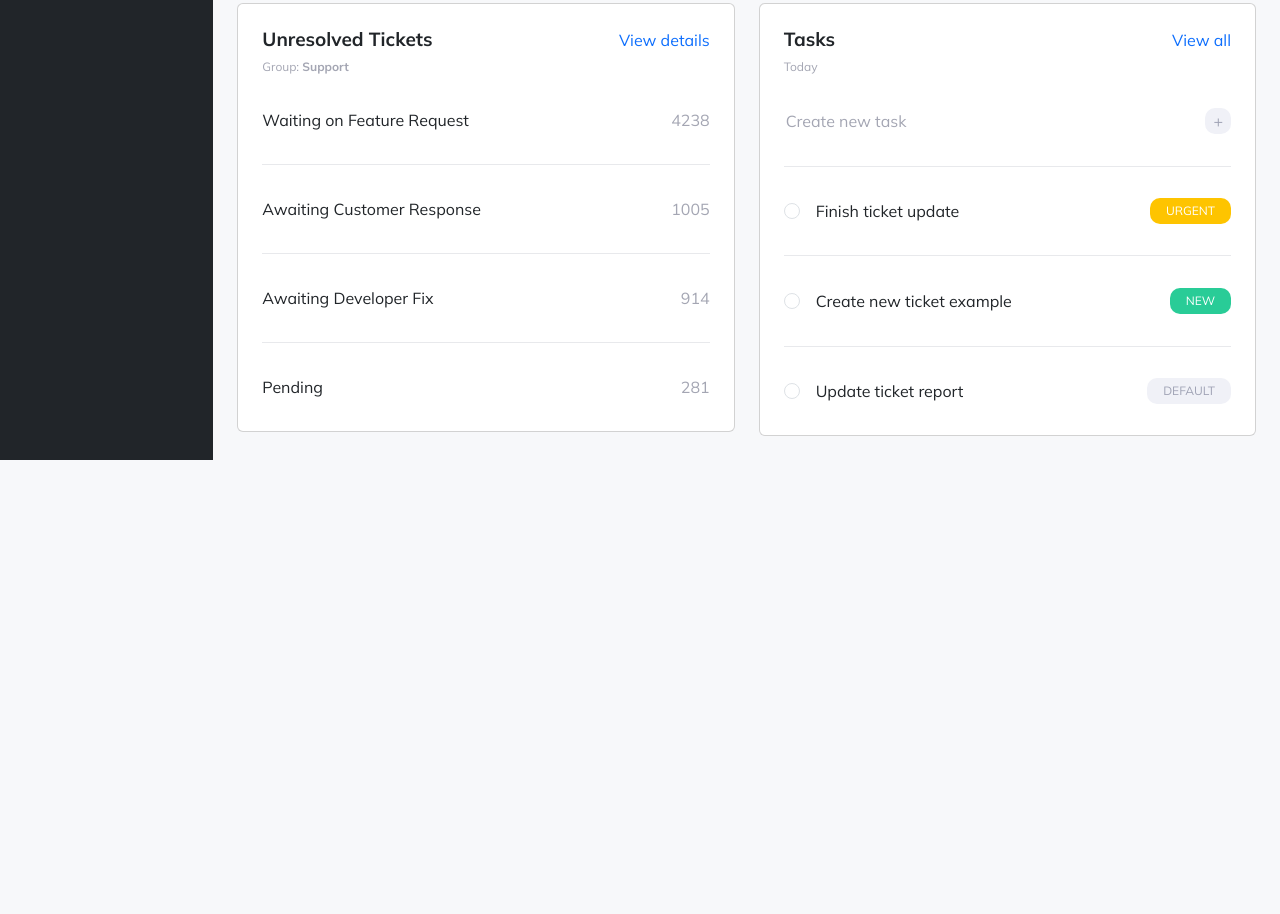
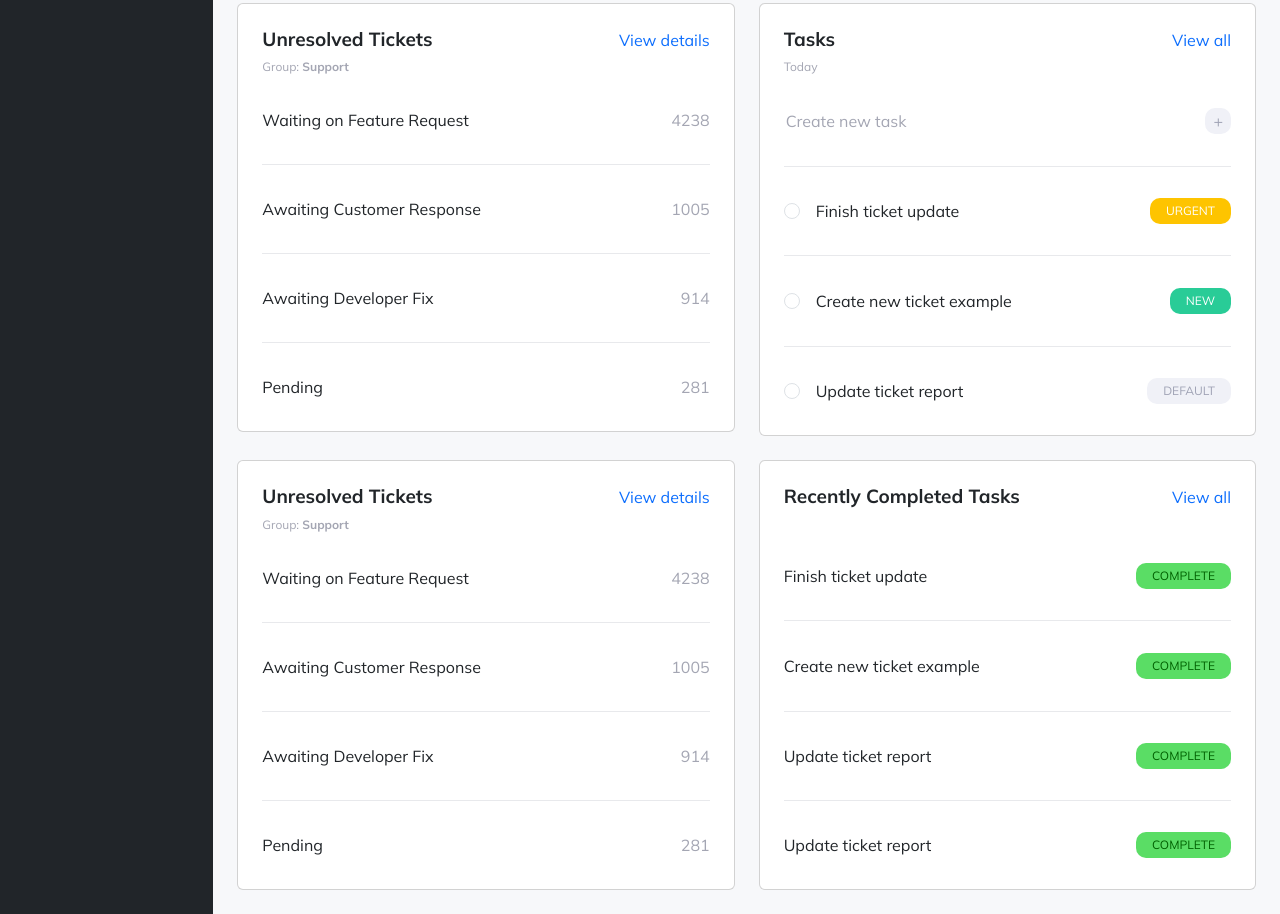
Before and after one commit to rochmarq/INM320SAA_RochelleMarquez_HeadlessCMS, a website: page public/index.html in a window 1280 px wide. Shown: the part 757-1671 px from the top of the page. Before the commit the page ends 1217 px from the top, so only its background shows below. Drawn offline with nearby package versions, Linux system fonts and the light colour scheme.

Commit message:
new cards start

```diff
--- a/public/assets/css/styles.css
+++ b/public/assets/css/styles.css
@@ -82,3 +82,10 @@ hr {
     border: none;
     border-radius: 10px;
 }
+
+.done-tag {
+    background-color: #5add65;
+    color: rgb(0, 97, 0);
+    border: none;
+    border-radius: 10px;
+}
--- a/public/index.html
+++ b/public/index.html
@@ -215,6 +215,80 @@
                             </section>
                         </section>
                     </section>
+
+                    <!-- NEW INFO CARDS -->
+                    <section class="row mt-4">
+                        <!-- unresolved tickets container -->
+                        <section class="col-sm-12 col-lg-6">
+                            <section class="card px-4">
+                                <div class="d-flex flex-row justify-content-between mt-4">
+                                    <h4 class="fw-bold">Unresolved Tickets</h4>
+                                    <a href="#" class="text-decoration-none">View details</a>
+                                </div>
+                                <p class="grey subtext">Group: <strong aria-label="bold">Support</strong></p>
+                                <ul class="list-unstyled">
+                                    <li class="d-flex justify-content-between">
+                                        <p class="mt-3">Waiting on Feature Request</p>
+                                        <p class="mt-3 grey">4238</p>
+                                    </li>
+                                    <hr>
+                                    <li class="d-flex justify-content-between">
+                                        <p class="mt-3">Awaiting Customer Response</p>
+                                        <p class="mt-3 grey">1005</p>
+                                    </li>
+                                    <hr>
+                                    <li class="d-flex justify-content-between">
+                                        <p class="mt-3">Awaiting Developer Fix</p>
+                                        <p class="mt-3 grey">914</p>
+                                    </li>
+                                    <hr>
+                                    <li class="d-flex justify-content-between">
+                                        <p class="mt-3">Pending</p>
+                                        <p class="mt-3 grey">281</p>
+                                    </li>
+                                </ul>
+                            </section>
+                        </section>
+
+                        <!-- recently completed tasks container -->
+                        <section class="col-sm-12 col-lg-6">
+                            <section class="card px-4">
+                                <div class="d-flex flex-row justify-content-between mt-4 mb-2">
+                                    <h4 class="fw-bold">Recently Completed Tasks</h4>
+                                    <a href="#" class="text-decoration-none">View all</a>
+                                </div>
+                                <ul class="list-unstyled mt-4">
+                                    <li class="d-flex justify-content-between align-items-center">
+                                        <div class="d-flex gap-3 mt-3 mb-3">
+                                            <label>Finish ticket update</label>
+                                        </div>
+                                        <button class="done-tag px-3 py-1 subtext">COMPLETE</button>
+                                    </li>
+                                    <hr>
+                                    <li class="d-flex justify-content-between align-items-center">
+                                        <div class="d-flex gap-3 mt-3 mb-3">
+                                            <label>Create new ticket example</label>
+                                        </div>
+                                        <button class="done-tag px-3 py-1 subtext mt-3 mb-3">COMPLETE</button>
+                                    </li>
+                                    <hr>
+                                    <li class="d-flex justify-content-between align-items-center">
+                                        <div class="d-flex gap-3 mt-3 mb-3">
+                                            <label>Update ticket report</label>
+                                        </div>
+                                        <button class="done-tag px-3 py-1 subtext">COMPLETE</button>
+                                    </li>
+                                    <hr>
+                                    <li class="d-flex justify-content-between align-items-center">
+                                        <div class="d-flex gap-3 mt-3 mb-3">
+                                            <label>Update ticket report</label>
+                                        </div>
+                                        <button class="done-tag px-3 py-1 subtext">COMPLETE</button>
+                                    </li>
+                                </ul>
+                            </section>
+                        </section>
+                    </section>
                 </main>
             </section>
         </section>
```
